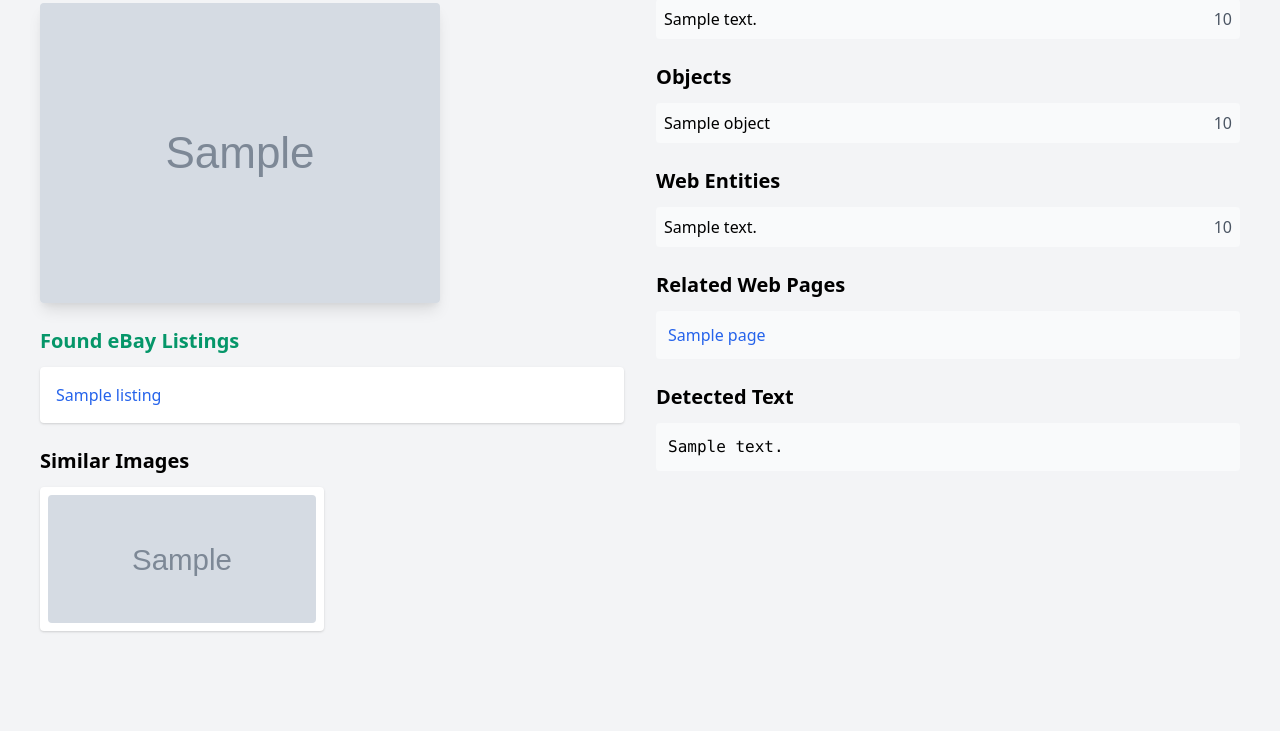
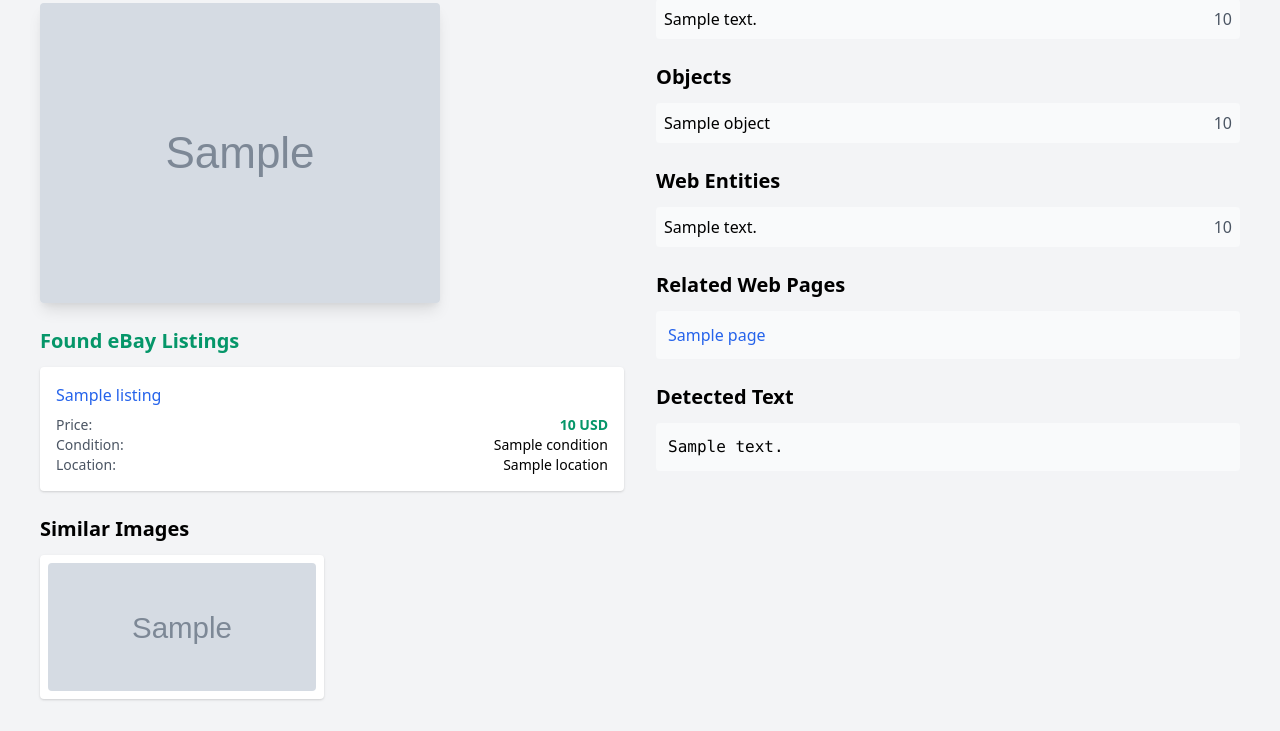
Before and after one commit to neil-michalares/image-to-listing-tool, a Django app: template product_matcher/templates/product_matcher/vision_test.html in a window 1280 px wide. Shown: the part 317-1048 px from the top of the page. Run offline with Django 4.2, Linux system fonts and the light colour scheme; the template is opened without the code that fills it: most values are stand-ins (such as "Sample title", 1, 10 or a date in 2020); grey boxes marked "Sample" are stand-in pictures.

Commit message:
Add detailed eBay listing information including prices, condition, and location

```diff
--- a/product_matcher/templates/product_matcher/vision_test.html
+++ b/product_matcher/templates/product_matcher/vision_test.html
@@ -32,12 +32,30 @@
                 {% if results.web_matches.ebay_listings %}
                     <div class="mb-6">
                         <h2 class="text-xl font-semibold mb-3 text-green-600">Found eBay Listings</h2>
-                        <div class="space-y-2">
+                        <div class="space-y-4">
                             {% for listing in results.web_matches.ebay_listings %}
                                 <div class="bg-white p-4 rounded shadow">
-                                    <a href="{{ listing.url }}" target="_blank" class="text-blue-600 hover:text-blue-800">
+                                    <a href="{{ listing.url }}" target="_blank" class="text-blue-600 hover:text-blue-800 block mb-2 font-medium">
                                         {{ listing.title }}
                                     </a>
+                                    {% if listing.price %}
+                                        <div class="flex items-center justify-between text-sm">
+                                            <span class="text-gray-600">Price:</span>
+                                            <span class="font-semibold text-green-600">{{ listing.price }} {{ listing.currency }}</span>
+                                        </div>
+                                    {% endif %}
+                                    {% if listing.condition != 'Not specified' %}
+                                        <div class="flex items-center justify-between text-sm">
+                                            <span class="text-gray-600">Condition:</span>
+                                            <span>{{ listing.condition }}</span>
+                                        </div>
+                                    {% endif %}
+                                    {% if listing.location != 'Not specified' %}
+                                        <div class="flex items-center justify-between text-sm">
+                                            <span class="text-gray-600">Location:</span>
+                                            <span>{{ listing.location }}</span>
+                                        </div>
+                                    {% endif %}
                                 </div>
                             {% endfor %}
                         </div>
```
Also changed, not shown: product_matcher/views.py (+52 -3 lines).
